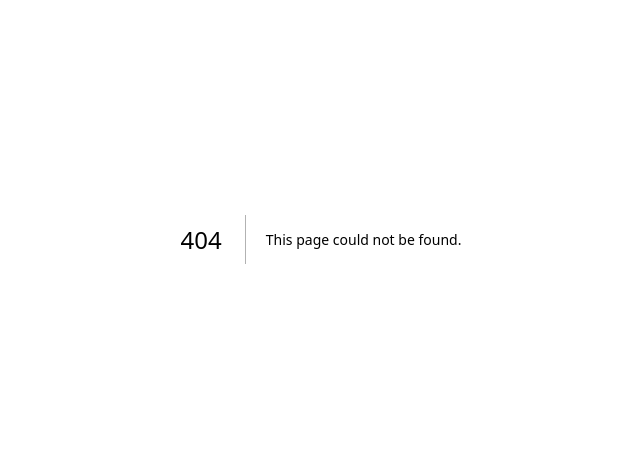
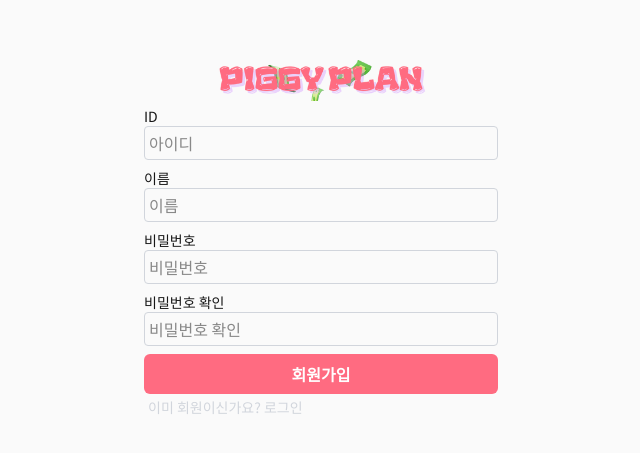
Before and after one commit to JinWan0823/piggy-plan, a Next.js app: page /signup in a window 1280 px wide. Before the commit this address had no page. Shown: the part 161-614 px from the top of the page, without its empty margins (319-959 px from the left). Built offline with nearby package versions, Linux system fonts and the light colour scheme.

Commit message:
💄 회원가입 페이지 레이아웃 및 유효성검사 구현

```diff
--- a/app/(route)/login/page.tsx
+++ b/app/(route)/login/page.tsx
@@ -33,7 +33,7 @@ export default function LoginPage() {
           </button>
         </form>
         <Link
-          href={"/"}
+          href={"/signup"}
           className="px-1 text-sm text-center text-gray-300 mt-0"
         >
           회원이 아니신가요? 회원가입
--- /dev/null
+++ b/app/(route)/signup/page.tsx
@@ -0,0 +1,28 @@
+import SignupForm from "@/app/_components/signup/SignupForm";
+import Image from "next/image";
+import Link from "next/link";
+
+export default function SignUpPage() {
+  return (
+    <div className="flex min-h-screen items-center justify-center bg-zinc-50 font-sans dark:bg-black">
+      <div className="p-2 w-[370px]">
+        <div className="logo-box w-full h-[46px]">
+          <Image
+            src={"/logo2.png"}
+            alt="piggyPlan-logo-img"
+            width={350}
+            height={50}
+            className="w-full object-contain"
+          />
+        </div>
+        <SignupForm />
+        <Link
+          href={"/login"}
+          className="px-1 text-sm text-center text-gray-300 mt-0"
+        >
+          이미 회원이신가요? 로그인
+        </Link>
+      </div>
+    </div>
+  );
+}
--- /dev/null
+++ b/app/_components/signup/SignupForm.tsx
@@ -0,0 +1,91 @@
+"use client";
+import { useState } from "react";
+
+export default function SignupForm() {
+  const [data, setData] = useState({ id: "", name: "", pwd: "", pwdChk: "" });
+
+  const [errors, setErrors] = useState({
+    id: "",
+    name: "",
+    pwd: "",
+    pwdChk: "",
+  });
+
+  const handleSubmit = (e: React.FormEvent) => {
+    e.preventDefault();
+    const newErrors = {
+      id: data.id ? "" : "* 아이디를 입력해주세요.",
+      name: data.name ? "" : "* 이름을 입력해주세요.",
+      pwd: data.pwd
+        ? data.pwd.length < 8
+          ? "* 8글자 이상 입력해주세요."
+          : ""
+        : "비밀번호를 입력해주세요.",
+      pwdChk: data.pwdChk
+        ? data.pwd !== data.pwdChk
+          ? "* 비밀번호가 일치하지 않습니다."
+          : ""
+        : "비밀번호 확인해주세요.",
+    };
+    setErrors(newErrors);
+  };
+
+  return (
+    <form onSubmit={handleSubmit} className="w-full flex flex-col gap-2">
+      <div className="w-full">
+        <p className="text-sm">
+          ID <span className="text-red-400">{errors.id}</span>
+        </p>
+        <input
+          type="text"
+          className="w-full border border-gray-300 p-1 rounded outline-[#ff6b81]"
+          placeholder="아이디"
+          value={data.id}
+          onChange={(e) => setData({ ...data, id: e.target.value })}
+        />
+      </div>
+      <div className="w-full">
+        <p className="text-sm">
+          이름 <span className="text-red-400">{errors.name}</span>
+        </p>
+        <input
+          type="text"
+          className="w-full border border-gray-300 p-1 rounded outline-[#ff6b81]"
+          placeholder="이름"
+          value={data.name}
+          onChange={(e) => setData({ ...data, name: e.target.value })}
+        />
+      </div>
+      <div className="w-full">
+        <p className="text-sm">
+          비밀번호 <span className="text-red-400">{errors.pwd}</span>
+        </p>
+        <input
+          type="password"
+          className="w-full border border-gray-300 p-1 rounded outline-[#ff6b81]"
+          placeholder="비밀번호"
+          value={data.pwd}
+          onChange={(e) => setData({ ...data, pwd: e.target.value })}
+        />
+      </div>
+      <div className="w-full">
+        <p className="text-sm">
+          비밀번호 확인 <span className="text-red-400">{errors.pwdChk}</span>
+        </p>
+        <input
+          type="password"
+          className="w-full border border-gray-300 p-1 rounded outline-[#ff6b81]"
+          placeholder="비밀번호 확인"
+          value={data.pwdChk}
+          onChange={(e) => setData({ ...data, pwdChk: e.target.value })}
+        />
+      </div>
+      <button
+        type="submit"
+        className="w-full text-center bg-[#FF6B81] font-bold text-[#fff] p-2 rounded-md"
+      >
+        회원가입
+      </button>
+    </form>
+  );
+}
```
